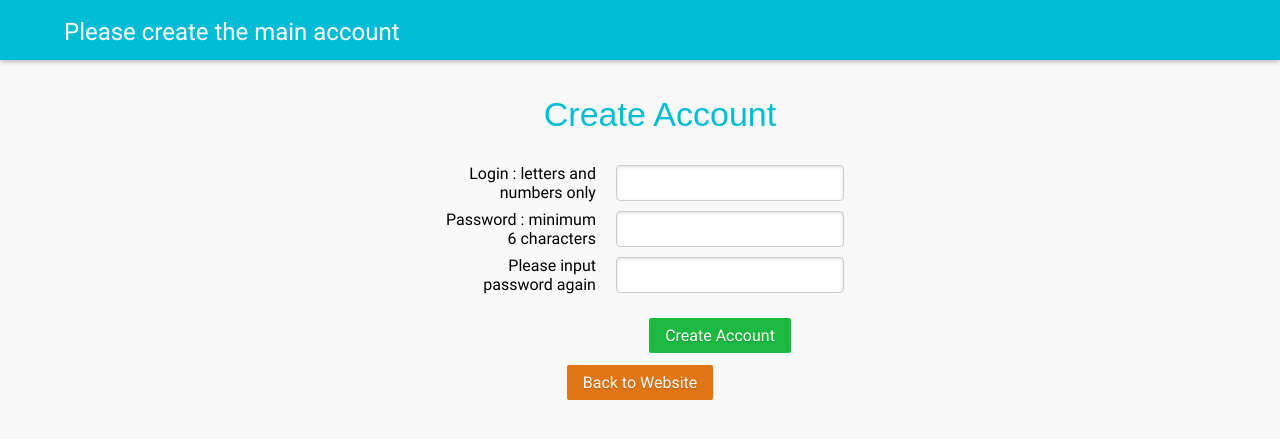
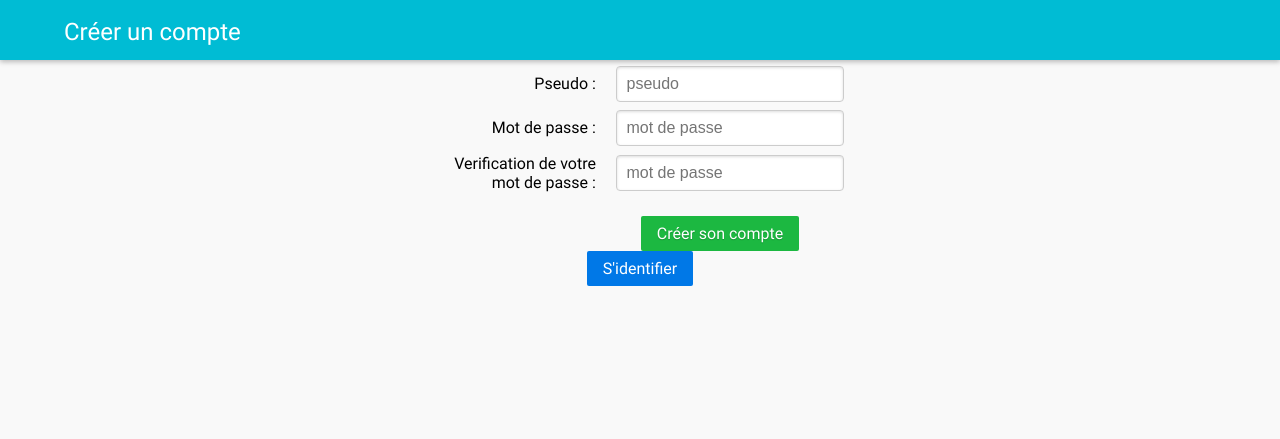
Before and after one commit to thomaroger/mariage, a PHP site: page / in a window 1280 px wide. Shown: the top 439 px of the page. Run offline with PHP 8.4, Linux system fonts and the light colour scheme.

Commit message:
fix locales + step

```diff
--- a/src/classes/Board.php
+++ b/src/classes/Board.php
@@ -202,7 +202,6 @@ class Board implements HTMLObject
 
 		if(sizeof($this->boardfolders)>0){
 			echo "<div class='section sectiondir'>";
-			echo "<h2>".Settings::_("board","albums")."</h2>";
 			echo "<div class='pure-g'>";
 			foreach($this->boardfolders as $boardfolder){
 				$boardfolder->toHTML();
@@ -214,7 +213,6 @@ class Board implements HTMLObject
 		$this->grid("Image");
 		if(sizeof($this->boarditems)>0){
 			echo "<div class='section sectionimg'>";
-			echo "<h2>".Settings::_("board","images")."</h2>";
 			echo "<div class='pure-g line'>";
 			foreach($this->boarditems as $item){
 				$item->toHTML();
@@ -228,7 +226,6 @@ class Board implements HTMLObject
 		$this->grid("Video");
 		if(sizeof($this->boarditems)>0){
 			echo "<div class='section sectionvid'>";
-			echo "<h2>".Settings::_("board","videos")."</h2>";
 			echo "<div class='pure-g'>";
 			// Output grid
 			foreach($this->boarditems as $item){
--- a/src/classes/Comments.php
+++ b/src/classes/Comments.php
@@ -219,7 +219,7 @@ class Comments implements HTMLObject
 	 * @author Thibaud Rohmer
 	 */
 	public function toHTML(){
-		echo '<h3>'.Settings::_("comments","comments").'</h3>';
+		echo '<h3>Commentaires</h3>';
 
 		echo "<div class='display_comments'>";
 		/// Display each comment
@@ -233,8 +233,8 @@ class Comments implements HTMLObject
 		if(isset(CurrentUser::$account)){
 			echo "<form action='?t=Com&f=".$this->webfile."' class='pure-form pure-form-stacked' id='comments_form' method='post'><fieldset class='transparent'>\n";
 			echo "<input type='hidden' name='login' id='login' value='".htmlentities(CurrentUser::$account->login, ENT_QUOTES ,'UTF-8')."' readonly>";
-			echo "<textarea name='content' id='content' placeholder='Comment'></textarea>\n";
-			echo "<input type='submit' class='pure-button pure-button-primary' value='".Settings::_("comments","submit")."'></fieldset>\n";
+			echo "<textarea name='content' id='content' placeholder='commentaire'></textarea>\n";
+			echo "<input type='submit' class='pure-button pure-button-primary' value='Poster un commentaire'></fieldset>\n";
 			echo "</form>\n";
 		}
 
--- a/src/classes/CurrentUser.php
+++ b/src/classes/CurrentUser.php
@@ -175,17 +175,17 @@ class CurrentUser
 
 				case "Reg"	:	if(isset($_POST['login']) && isset($_POST['password'])){
 									if(!Account::create($_POST['login'],$_POST['password'],$_POST['verif'])){
-										echo "Error creating account.";
+										echo "Erreur lors de la creation du compte";
 									}
 								}
 
 				case "Login":	if(isset($_POST['login']) && isset($_POST['password'])){
 									try{
 										if(!CurrentUser::login($_POST['login'],$_POST['password'])){
-											echo "Wrong password";
+											echo "Erreur lors de l'identification";
 										}
 									}catch(Exception $e){
-										echo "Account not found";
+										echo "Erreur lors de l'identification";
 									}
 								}
 								if(!isset(CurrentUser::$account)){
@@ -196,24 +196,22 @@ class CurrentUser
 
 				case "Logout":	if(isset($_SESSION['login'])){
 									CurrentUser::logout();
-									echo "logged out";
 								}
 								break;
 
 
 				case "Log"	:	if(isset($_SESSION['login'])){
 									CurrentUser::logout();
-									echo "logged out";
 									break;
 								}
 
 								if(isset($_POST['login']) && isset($_POST['password'])){
 									try{
 										if(!CurrentUser::login($_POST['login'],$_POST['password'])){
-											echo "Wrong password";
+											echo "Erreur lors de l'identification";
 										}
 									}catch(Exception $e){
-										echo "Account not found";
+										echo "Erreur lors de l'identification";
 									}
 								}
 
--- a/src/classes/Index.php
+++ b/src/classes/Index.php
@@ -58,7 +58,6 @@ class Index
 			$page->toHTML();
 			return;
 		}
-
 		/// Check what to do
 		switch (CurrentUser::$action){
 
--- a/src/classes/RegisterPage.php
+++ b/src/classes/RegisterPage.php
@@ -83,11 +83,8 @@ class RegisterPage extends Page
                 echo "<form method='post' action='?t=Reg' class='pure-form pure-form-aligned'>\n";
             echo "<div class='header'>";
 
-                if($this->admin_account){
-                    echo "<h1>".Settings::_("register","mainacc")."</h1>";
-                }else{
-                    echo "<h1>".Settings::_("register","register")."</h1>";
-                }
+
+            echo "<h1>Créer un compte</h1>";
             echo "</div>";
             echo "<div class='center'>\n";
 
@@ -96,33 +93,29 @@ class RegisterPage extends Page
             }
 
             echo "<fieldset>
-            <h2>".Settings::_("account","createaccount")."</h2>
                 <div class='pure-control-group'>
-                    <label>".Settings::_("register","logintxt")."</label>
-                    <input type='text' name='login' value=''>
+                    <label>Pseudo :</label>
+                    <input type='text' name='login' value='' placeholder='pseudo'>
                 </div>
             ";
 
 
             /// Password
             echo "<div class='pure-control-group'>
-                    <label>".Settings::_("register","passtxt")."</label>
-                    <input type='password' name='password' value=''>
+                    <label>Mot de passe :</label>
+                    <input type='password' name='password' value='' placeholder='mot de passe'>
                 </div>";
 
             /// Verif
             echo "<div class='pure-control-group'>
-                    <label>".Settings::_("register","veriftxt")."</label>
-                    <input type='password' name='verif' value=''>
+                    <label>Verification de votre mot de passe :</label>
+                    <input type='password' name='verif' value='' placeholder='mot de passe'>
                 </div>";
 
 
-            echo "<div class='pure-controls'><input class='pure-button button-success' type='submit' value='".Settings::_("register","submit")."'></div>";
+            echo "<div class='pure-controls'><input class='pure-button button-success' type='submit' value='Créer son compte'></div>";
+            echo " <a class='pure-button pure-button-primary' href='?t=Log'>S'identifier</a> ";
             echo "</fieldset></form>\n";
-
-            if(!$this->included){
-                echo " <a class='pure-button button-warning' href='.'>".Settings::_("register","back")."</a>";
-            }
 
         }
     }
--- a/src/stylesheets/side-menu.css
+++ b/src/stylesheets/side-menu.css
@@ -181,33 +181,25 @@ This is the parent `<div>` that contains the menu and the content area.
     }
 
     #layout {
-        padding-left: 240px; /* left col width "#menu" */
         left: 0;
     }
 
     #menu {
-        left: 241px;
     }
 
     .menu-link {
         position: fixed;
-        left: 240px;
         display: none;
     }
 
     #layout.active .menu-link {
-        left: 240px;
     }
 
-    #page{
-        left:240px;
-    }
 
     .item a{
     opacity:.7;
     }
 
     .panel > .header{
-        left: 240px !important;
     }
 }
```
Also changed, not shown: src/classes/Infos.php (+1 -7 lines), src/classes/LoginPage.php (+8 -10 lines), src/classes/MainPage.php (+7 -13 lines), src/classes/MenuBar.php (+1 -10 lines).
